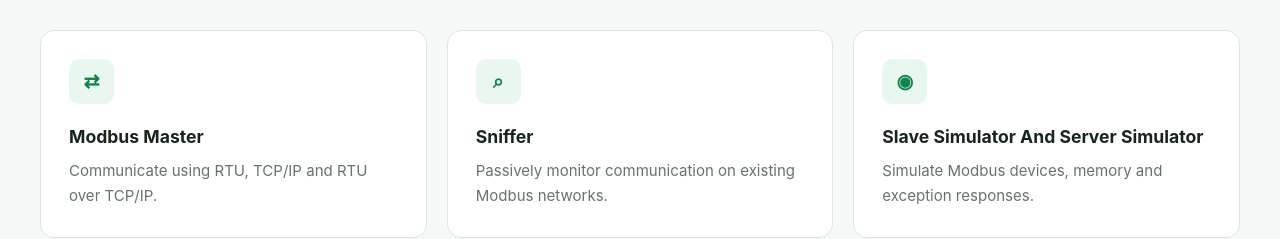
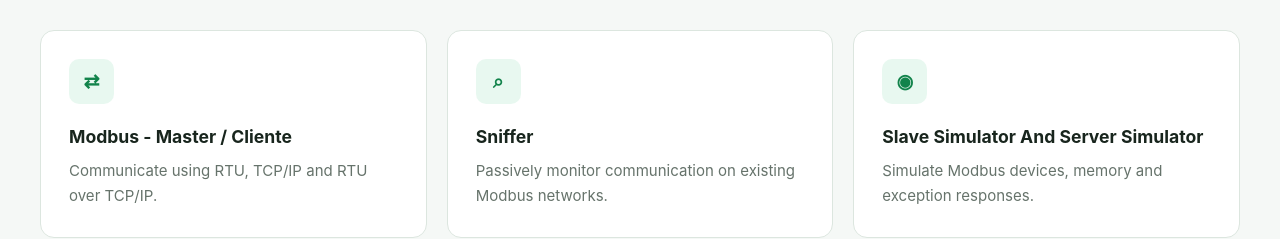
Before and after one commit to ortegahernandes/ScanBus-BR-Simulator-Modbus, a plain HTML site: page docs/index.html in a window 1280 px wide. Shown: the part 3120-3359 px from the top of the page. Drawn offline with Linux system fonts and the light colour scheme; no server answers.

Commit message:
Add files via upload

```diff
--- a/docs/index.html
+++ b/docs/index.html
@@ -11,8 +11,7 @@
 
   	gtag('config', 'G-DV859EX9F2');
 		</script>
-    <title>Software Modbus Simulator and Sniffer
-      Modbus RTU</title>
+    <title>Software Modbus Simulator and Sniffer Modbus RTU</title>
     <meta name="description" content="Modbus simulator software and Sniffer Modbus, completely free (freeware), the most complete in GUI mode for Linux.">
     <meta name="keywords" content="Modbus, Master, Client, Cliente , software, firmware, Simulator, Simulador, Sniffer, RTU, Server ">
     <meta name="robots" content="">
@@ -1319,8 +1318,8 @@
       <section id="smartscreen" class="smartscreen">
         <div class="container">
           <div class="smartscreen-box">
-            <div class="smartscreen-text"> <span class="section-kicker"> Windows
-                Users </span>
+            <div class="smartscreen-text"> <span class="section-kicker">
+                Windows Users </span>
               <h2> Windows SmartScreen Warning </h2>
               <p> ScanBus-BR is distributed free of charge and does not include
                 a commercial code-signing certificate, so Windows SmartScreen
@@ -1355,7 +1354,7 @@
           <div class="features-grid">
             <article class="feature-card">
               <div class="feature-icon"> ⇄ </div>
-              <h3> Modbus Master </h3>
+              <h3> Modbus - Master / Cliente</h3>
               <p> Communicate using RTU, TCP/IP and RTU over TCP/IP. </p>
             </article>
             <article class="feature-card">
@@ -1377,8 +1376,8 @@
             <article class="feature-card">
               <div class="feature-icon"> ▥ </div>
               <h3> Traffic Analyzer </h3>
-              <p> Inspect communication activity, valid frames and
-                errors in real time. </p>
+              <p> Inspect communication activity, valid frames and errors in
+                real time. </p>
             </article>
             <article class="feature-card">
               <div class="feature-icon"> ⌁ </div>
@@ -1719,6 +1718,5 @@
 }catch(e){}
 }
 carregarUltimaVersao();
-</script>
-  </body>
+</script> </body>
 </html>
```
